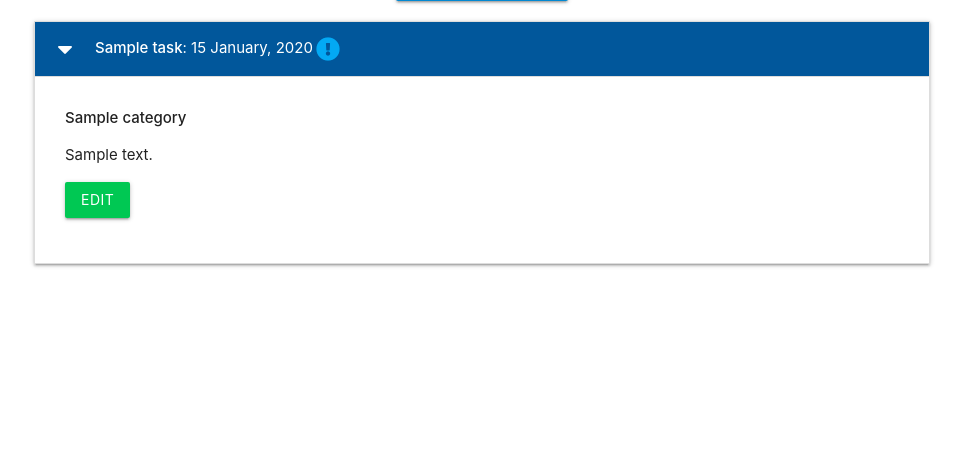
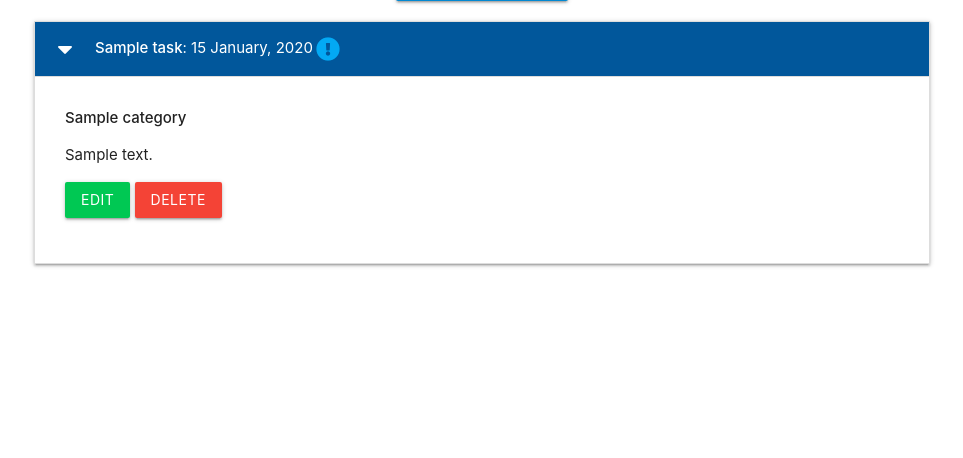
Before and after one commit to CamRaff/DBMS-Walkthrough, a Flask app: page / in a window 1280 px wide, after a click that opens the changed part. Shown: the part 212-670 px from the top of the page, without its empty margins (158-1121 px from the left). Run offline with Flask 3, Linux system fonts and the light colour scheme; tables that the repository leaves empty hold one stand-in row (values such as "Sample post").

Commit message:
added functionality to delete tasks

```diff
--- a/taskmanager/routes.py
+++ b/taskmanager/routes.py
@@ -92,3 +92,13 @@ def edit_task(task_id):
         db.session.commit()
         return redirect(url_for("home"))
     return render_template("edit_task.html", task=task, categories=categories)
+
+@app.route("/delete_task/<int:task_id>")
+def delete_task(task_id):
+    '''
+        This function deletes the category
+    '''
+    task = Task.query.get_or_404(task_id)
+    db.session.delete(task)
+    db.session.commit()
+    return redirect(url_for("home"))
--- a/taskmanager/templates/tasks.html
+++ b/taskmanager/templates/tasks.html
@@ -23,6 +23,7 @@
             <p>{{ task.task_description }}</p>
             <p>
                 <a href="{{ url_for('edit_task', task_id=task.id) }}" class="btn green accent-4">Edit</a>
+                <a href="{{ url_for('delete_task', task_id=task.id) }}" class="btn red">Delete</a>
             </p>
         </div>
     </li>
```
